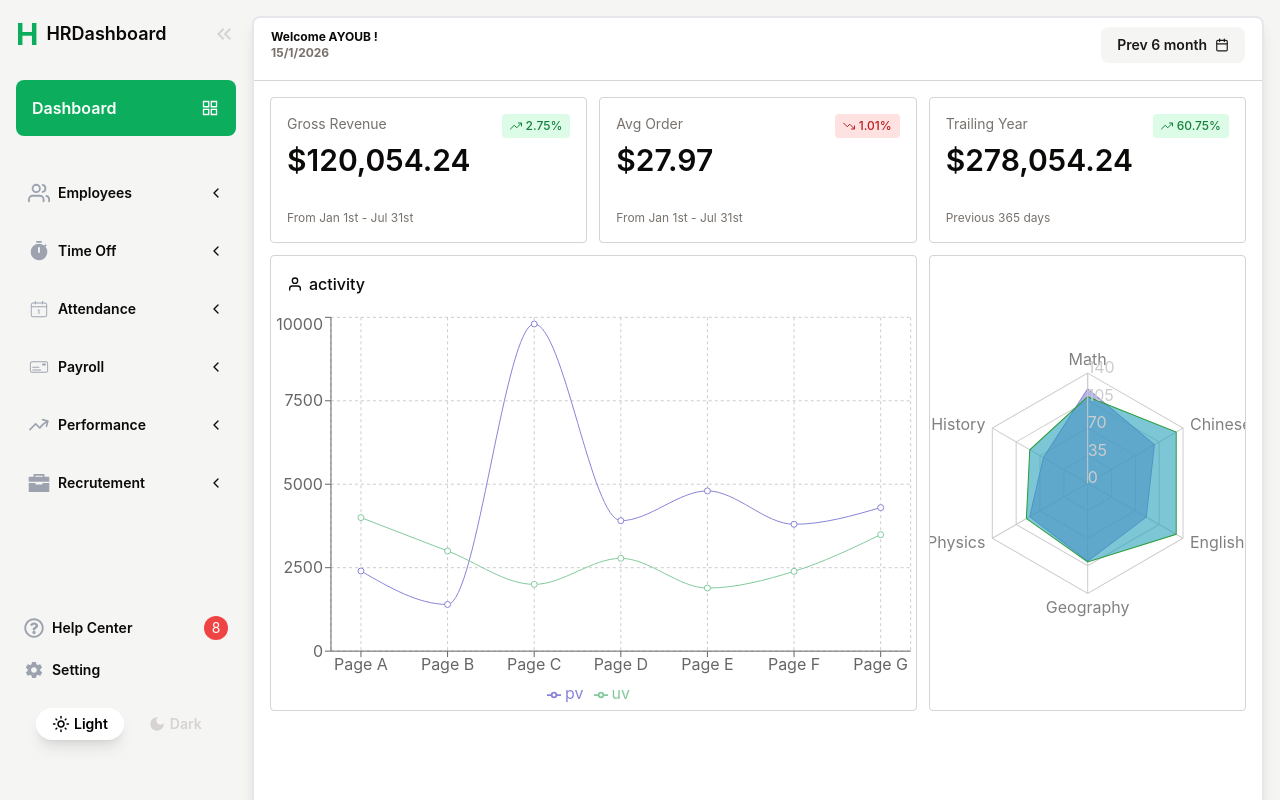
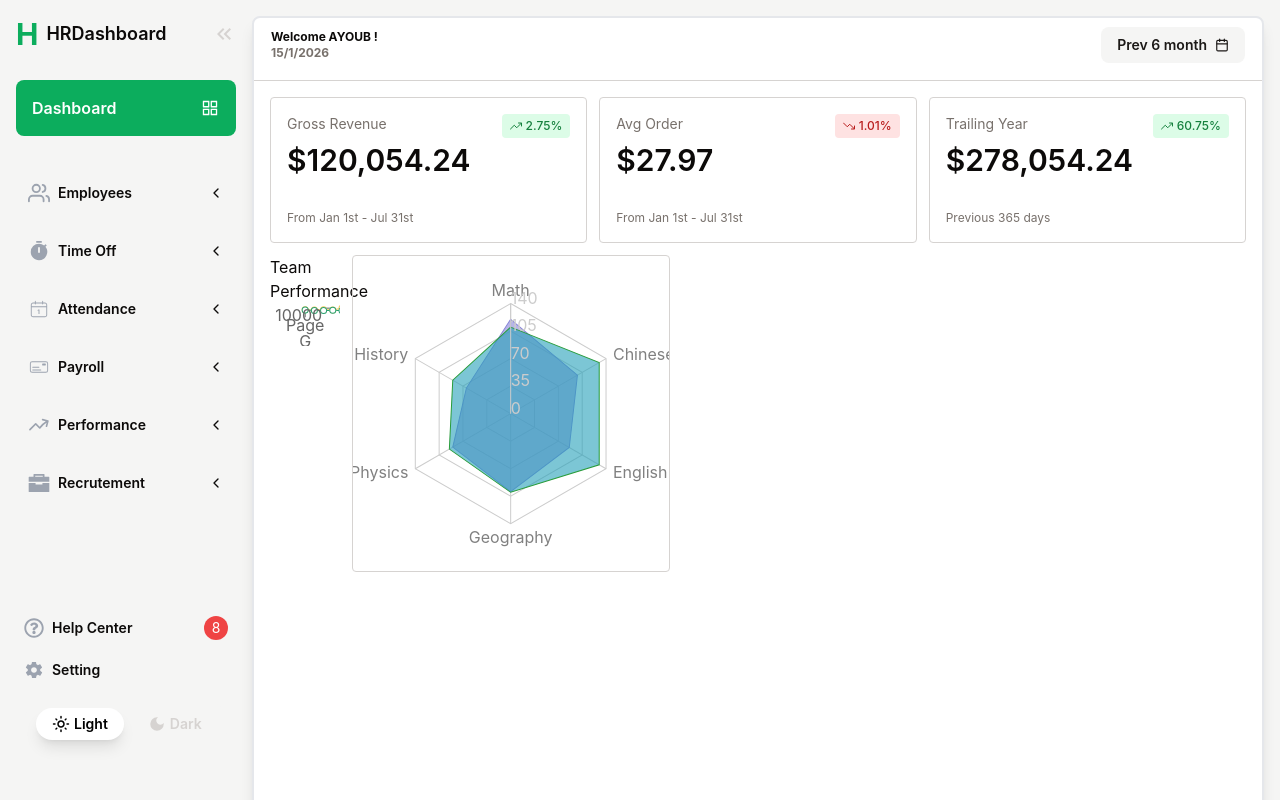
Before and after one commit to Ayoub-Hamileddin/hr-management-system, a React app in the folder frontend/: page /dashboard in a window 1280 px wide. Shown: the top 800 px of the page. Built offline with nearby package versions, Linux system fonts and the light colour scheme; the HTML template or start-up script is replaced by a standard one.

Commit message:
modified: ActivityGraph.jsx

```diff
--- a/frontend/src/components/dashboard/ActivityGraph.jsx
+++ b/frontend/src/components/dashboard/ActivityGraph.jsx
@@ -15,13 +15,13 @@ const ActivityGraph = () => {
     {
       name: "Page A",
       uv: 4000,
-      pv: 2400,
+      pv: 700,
       amt: 2400,
     },
     {
       name: "Page B",
-      uv: 3000,
-      pv: 1398,
+      uv: 4000,
+      pv: 9000,
       amt: 2210,
     },
     {
@@ -57,12 +57,8 @@ const ActivityGraph = () => {
   ];
 
   return (
-    <div className="col-span-8 border border-stone-300 overflow-hidden rounded ">
-      <div className="p-4">
-        <h3 className="flex items-center gap-1.5 font-medium">
-          <FiUser /> activity
-        </h3>
-      </div>
+    <div className=" ">
+      <h3 className="">Team Performance</h3>
       {/*  // TODO: our graph  */}
       <LineChart
         style={{
@@ -74,18 +70,18 @@ const ActivityGraph = () => {
         responsive
         data={data}
       >
-        <CartesianGrid strokeDasharray="3 3" />
+        {/* <CartesianGrid /> */}
         <XAxis dataKey="name" padding={{ left: 30, right: 30 }} />
         <YAxis width="auto" />
-        <Tooltip />
-        <Legend />
+        {/* <Tooltip /> */}
+        {/* <Legend /> */}
         <Line
           type="monotone"
           dataKey="pv"
-          stroke="#8884d8"
+          stroke="#F5C754"
           activeDot={{ r: 8 }}
         />
-        <Line type="monotone" dataKey="uv" stroke="#82ca9d" />
+        <Line type="monotone" dataKey="uv" stroke="#29A071" />
       </LineChart>
     </div>
   );
```
